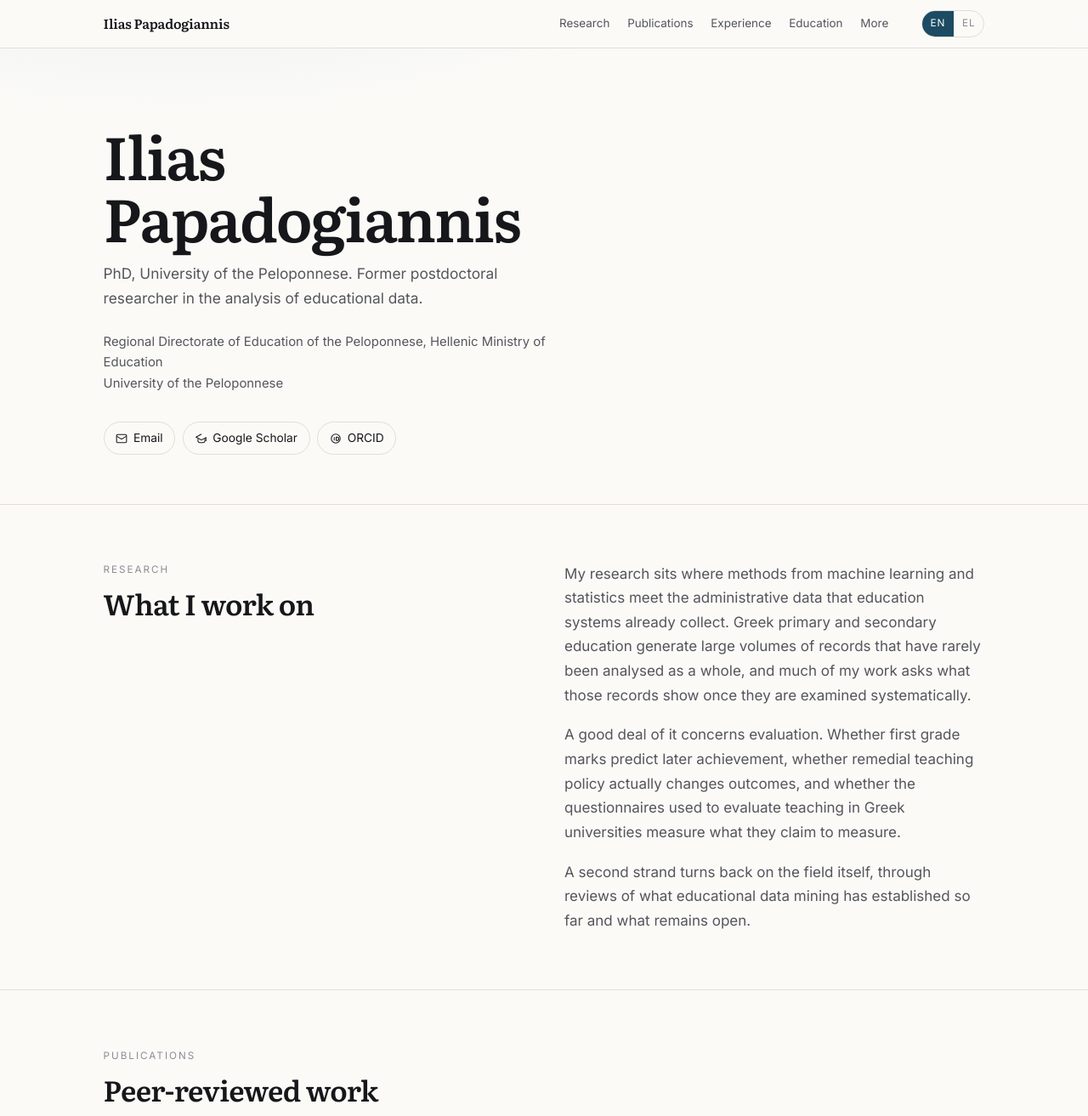
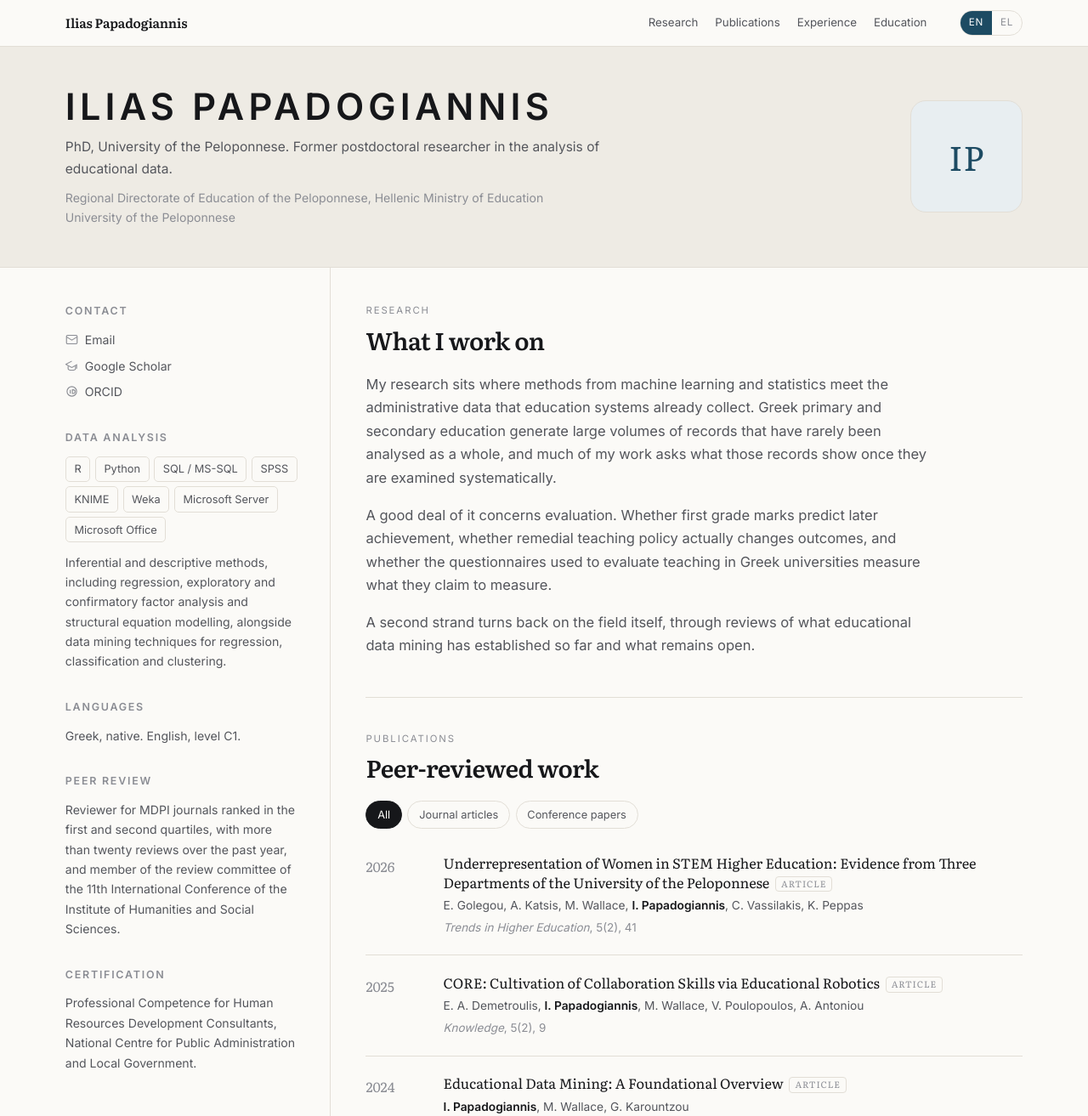
Before and after one commit to hpapadogiannis/cv, a plain HTML site: page index.html in a window 1280 px wide. Shown: the top 1313 px of the page at 85% size. Drawn offline with Linux system fonts and the light colour scheme.

Commit message:
Add files via upload

```diff
--- a/index.html
+++ b/index.html
@@ -10,135 +10,134 @@
 <link href="https://fonts.googleapis.com/css2?family=Literata:ital,opsz,wght@0,7..72,400;0,7..72,600;1,7..72,400&family=Inter:wght@400;500;600&display=swap" rel="stylesheet">
 <style>
 :root{
-  --bg:#fbfaf7; --bg-2:#f3f1ec; --fg:#16171a; --fg-2:#54565c; --fg-3:#8b8d94;
+  --bg:#fbfaf7; --bg-2:#eeebe4; --panel:#f5f3ee; --fg:#16171a; --fg-2:#54565c; --fg-3:#8b8d94;
   --rule:#e2ded6; --accent:#1d4b63; --accent-soft:#e8eef1;
   --serif:"Literata",Georgia,"Times New Roman",serif;
   --sans:"Inter",system-ui,-apple-system,"Segoe UI",sans-serif;
-  --wrap:68rem; --prose:40rem;
+  --wrap:74rem;
 }
 @media (prefers-color-scheme:dark){
   :root{
-    --bg:#111214; --bg-2:#191b1e; --fg:#eceae5; --fg-2:#a9abb1; --fg-3:#787a81;
+    --bg:#111214; --bg-2:#1b1e21; --panel:#191b1e; --fg:#eceae5; --fg-2:#a9abb1; --fg-3:#787a81;
     --rule:#2b2e33; --accent:#8fc3da; --accent-soft:#1c2a31;
   }
 }
 *{box-sizing:border-box}
-html{-webkit-text-size-adjust:100%}
+html{-webkit-text-size-adjust:100%; scroll-behavior:smooth}
 body{
   margin:0; background:var(--bg); color:var(--fg);
-  font-family:var(--sans); font-size:17px; line-height:1.68;
+  font-family:var(--sans); font-size:16.5px; line-height:1.66;
   font-feature-settings:"kern","liga"; -webkit-font-smoothing:antialiased;
 }
 a{color:inherit}
-.wrap{max-width:var(--wrap); margin:0 auto; padding:0 1.6rem}
+.wrap{max-width:var(--wrap); margin:0 auto; padding:0 1.8rem}
 
 /* ---------- top bar ---------- */
-header.bar{
-  position:sticky; top:0; z-index:20; background:color-mix(in srgb,var(--bg) 86%,transparent);
-  backdrop-filter:saturate(1.6) blur(14px); border-bottom:1px solid var(--rule);
-}
-.bar .wrap{display:flex; align-items:center; gap:1.4rem; height:56px}
-.brand{font-family:var(--serif); font-weight:600; font-size:.98rem; letter-spacing:-.01em; white-space:nowrap}
-nav.links{display:flex; gap:1.3rem; margin-left:auto; font-size:.84rem; color:var(--fg-2)}
+header.bar{position:sticky; top:0; z-index:30; background:color-mix(in srgb,var(--bg) 88%,transparent);
+  backdrop-filter:saturate(1.6) blur(14px); border-bottom:1px solid var(--rule)}
+.bar .wrap{display:flex; align-items:center; gap:1.4rem; height:54px}
+.brand{font-family:var(--serif); font-weight:600; font-size:.95rem; letter-spacing:-.01em; white-space:nowrap}
+nav.links{display:flex; gap:1.25rem; margin-left:auto; font-size:.83rem; color:var(--fg-2)}
 nav.links a{text-decoration:none; padding:.2rem 0; border-bottom:1px solid transparent; transition:.15s}
 nav.links a:hover{color:var(--fg); border-bottom-color:var(--accent)}
 .langs{display:flex; border:1px solid var(--rule); border-radius:999px; overflow:hidden; margin-left:1rem}
-.langs button{
-  font:inherit; font-size:.74rem; letter-spacing:.07em; text-transform:uppercase;
-  padding:.3rem .62rem; background:transparent; color:var(--fg-3); border:0; cursor:pointer; transition:.15s;
-}
+.langs button{font:inherit; font-size:.73rem; letter-spacing:.07em; text-transform:uppercase;
+  padding:.3rem .62rem; background:transparent; color:var(--fg-3); border:0; cursor:pointer; transition:.15s}
 .langs button[aria-pressed="true"]{background:var(--accent); color:#fff}
 @media (prefers-color-scheme:dark){.langs button[aria-pressed="true"]{color:#0f1417}}
-@media(max-width:760px){nav.links{display:none}}
+@media(max-width:820px){nav.links{display:none}}
 
-/* ---------- hero ---------- */
-.hero{padding:5.5rem 0 3.6rem; border-bottom:1px solid var(--rule); position:relative; overflow:hidden}
-.hero::before{
-  content:""; position:absolute; inset:-30% -10% auto -10%; height:120%;
-  background:radial-gradient(60% 55% at 22% 0%,var(--accent-soft),transparent 70%);
-  opacity:.75; pointer-events:none;
+/* ---------- name band ---------- */
+.band{background:var(--bg-2); border-bottom:1px solid var(--rule)}
+.band .wrap{display:flex; align-items:center; gap:2.5rem; padding-top:2.9rem; padding-bottom:2.9rem}
+.bandtext{min-width:0; flex:1}
+h1{
+  font-family:var(--sans); font-weight:600; text-transform:uppercase;
+  letter-spacing:.12em; line-height:1.14;
+  font-size:clamp(1.55rem,4.1vw,2.7rem); margin:0 0 .6rem;
 }
-.hero .wrap{position:relative}
-h1{
-  font-family:var(--serif); font-weight:600; letter-spacing:-.025em; line-height:1.04;
-  font-size:clamp(2.5rem,7vw,4.4rem); margin:0 0 1rem; max-width:14ch;
+.role{font-size:.97rem; color:var(--fg-2); margin:0 0 .25rem; max-width:40rem}
+.affil{font-size:.88rem; color:var(--fg-3); margin:.55rem 0 0}
+.affil span{display:block}
+.portrait{
+  flex:none; width:132px; height:132px; border-radius:18px; overflow:hidden;
+  background:var(--accent-soft); display:grid; place-items:center; border:1px solid var(--rule);
 }
-.role{font-size:1.08rem; color:var(--fg-2); max-width:34rem; margin:0 0 1.5rem}
-.affil{font-size:.93rem; color:var(--fg-2); margin:0 0 2rem; max-width:34rem}
-.affil span{display:block}
-.idlinks{display:flex; flex-wrap:wrap; gap:.55rem}
-.idlinks a{
-  display:inline-flex; align-items:center; gap:.42rem; text-decoration:none;
-  font-size:.86rem; padding:.42rem .85rem; border:1px solid var(--rule);
-  border-radius:999px; background:var(--bg); transition:.15s;
+.portrait img{width:100%; height:100%; object-fit:cover; display:block}
+.monogram{font-family:var(--serif); font-size:2.5rem; color:var(--accent); letter-spacing:.02em}
+@media(max-width:700px){
+  .band .wrap{flex-direction:column-reverse; align-items:flex-start; gap:1.5rem}
+  .portrait{width:104px; height:104px}
 }
-.idlinks a:hover{border-color:var(--accent); color:var(--accent)}
-.idlinks svg{width:14px; height:14px; flex:none}
 
-/* ---------- sections ---------- */
-section{padding:4.2rem 0; border-bottom:1px solid var(--rule)}
-.label{
-  font-size:.73rem; letter-spacing:.17em; text-transform:uppercase;
-  color:var(--fg-3); margin:0 0 .6rem;
+/* ---------- two columns ---------- */
+.body{display:grid; grid-template-columns:19.5rem minmax(0,1fr); gap:0; align-items:start}
+.side{
+  position:sticky; top:54px; padding:2.6rem 2.2rem 3rem 0;
+  border-right:1px solid var(--rule); align-self:stretch;
 }
-h2{
-  font-family:var(--serif); font-weight:600; letter-spacing:-.018em;
-  font-size:clamp(1.6rem,3.4vw,2.1rem); margin:0 0 1.8rem; line-height:1.15;
+.main{padding:2.6rem 0 3rem 2.6rem; min-width:0}
+@media(max-width:900px){
+  .body{grid-template-columns:1fr}
+  .side{position:static; border-right:0; border-bottom:1px solid var(--rule); padding:2.2rem 0}
+  .main{padding:2.2rem 0 3rem}
 }
-.prose{max-width:var(--prose)}
-.prose p{margin:0 0 1.15rem; color:var(--fg-2)}
+
+/* ---------- blocks ---------- */
+.label{font-size:.71rem; letter-spacing:.17em; text-transform:uppercase; color:var(--fg-3); margin:0 0 .5rem}
+h2{font-family:var(--serif); font-weight:600; letter-spacing:-.018em;
+  font-size:clamp(1.42rem,2.8vw,1.78rem); margin:0 0 1.4rem; line-height:1.18}
+section{padding:0 0 2.9rem}
+section + section{padding-top:2.4rem; border-top:1px solid var(--rule)}
+.prose p{margin:0 0 1.05rem; color:var(--fg-2); max-width:42rem}
 .prose p:last-child{margin-bottom:0}
-.cols{display:grid; grid-template-columns:minmax(0,1fr) minmax(0,1fr); gap:3rem}
-@media(max-width:800px){.cols{grid-template-columns:1fr; gap:2.4rem}}
+
+.sideblock{margin:0 0 2rem}
+.sideblock:last-child{margin-bottom:0}
+.sideblock h3{font-family:var(--sans); font-weight:600; font-size:.78rem; letter-spacing:.14em;
+  text-transform:uppercase; color:var(--fg-3); margin:0 0 .7rem}
+.sideblock p{font-size:.88rem; color:var(--fg-2); margin:0}
+.idlinks{display:flex; flex-direction:column; gap:.45rem}
+.idlinks a{display:inline-flex; align-items:center; gap:.5rem; text-decoration:none; font-size:.88rem; color:var(--fg-2); transition:.15s}
+.idlinks a:hover{color:var(--accent)}
+.idlinks svg{width:15px; height:15px; flex:none; color:var(--fg-3)}
+.chips{display:flex; flex-wrap:wrap; gap:.35rem}
+.chip{font-size:.8rem; padding:.22rem .6rem; border:1px solid var(--rule); border-radius:5px; color:var(--fg-2)}
 
 /* ---------- publications ---------- */
-.filters{display:flex; flex-wrap:wrap; gap:.45rem; margin:0 0 2.2rem}
-.filters button{
-  font:inherit; font-size:.82rem; padding:.35rem .85rem; border-radius:999px; cursor:pointer;
-  border:1px solid var(--rule); background:transparent; color:var(--fg-2); transition:.15s;
-}
+.filters{display:flex; flex-wrap:wrap; gap:.4rem; margin:0 0 1.8rem}
+.filters button{font:inherit; font-size:.8rem; padding:.3rem .8rem; border-radius:999px; cursor:pointer;
+  border:1px solid var(--rule); background:transparent; color:var(--fg-2); transition:.15s}
 .filters button:hover{color:var(--fg)}
 .filters button[aria-pressed="true"]{background:var(--fg); color:var(--bg); border-color:var(--fg)}
-.pubyear{display:grid; grid-template-columns:5.5rem minmax(0,1fr); gap:1.6rem; padding:1.5rem 0; border-top:1px solid var(--rule)}
-.pubyear:first-of-type{border-top:0}
-.yr{font-family:var(--serif); font-size:1.05rem; color:var(--fg-3); padding-top:.15rem}
-.pub{margin:0 0 1.6rem}
+.pubyear{display:grid; grid-template-columns:4.4rem minmax(0,1fr); gap:1.3rem; padding:1.3rem 0; border-top:1px solid var(--rule)}
+.pubyear:first-of-type{border-top:0; padding-top:0}
+.yr{font-family:var(--serif); font-size:1rem; color:var(--fg-3); padding-top:.1rem}
+.pub{margin:0 0 1.45rem}
 .pub:last-child{margin-bottom:0}
-.pub .t{font-family:var(--serif); font-size:1.06rem; line-height:1.4; margin:0 0 .3rem}
+.pub .t{font-family:var(--serif); font-size:1.02rem; line-height:1.4; margin:0 0 .28rem}
 .pub .t a{text-decoration:none; background-image:linear-gradient(var(--accent),var(--accent));
   background-size:0% 1px; background-repeat:no-repeat; background-position:0 95%; transition:background-size .22s}
 .pub .t a:hover{background-size:100% 1px; color:var(--accent)}
-.pub .a{font-size:.88rem; color:var(--fg-2); margin:0 0 .22rem}
+.pub .a{font-size:.86rem; color:var(--fg-2); margin:0 0 .2rem}
 .pub .a strong{font-weight:600; color:var(--fg)}
-.pub .v{font-size:.86rem; color:var(--fg-3); margin:0}
+.pub .v{font-size:.84rem; color:var(--fg-3); margin:0}
 .pub .v em{font-style:italic}
-.tag{
-  display:inline-block; font-size:.68rem; letter-spacing:.08em; text-transform:uppercase;
-  color:var(--fg-3); border:1px solid var(--rule); border-radius:4px; padding:.05rem .4rem; margin-left:.45rem;
-  vertical-align:.1em;
-}
-@media(max-width:620px){.pubyear{grid-template-columns:1fr; gap:.5rem} .yr{padding-top:0}}
+.tag{display:inline-block; font-size:.66rem; letter-spacing:.08em; text-transform:uppercase;
+  color:var(--fg-3); border:1px solid var(--rule); border-radius:4px; padding:.05rem .38rem; margin-left:.42rem; vertical-align:.1em}
+@media(max-width:620px){.pubyear{grid-template-columns:1fr; gap:.45rem} .yr{padding-top:0}}
 
 /* ---------- timeline ---------- */
-.tl{margin:0}
-.item{display:grid; grid-template-columns:7.5rem minmax(0,1fr); gap:1.6rem; padding:1.3rem 0; border-top:1px solid var(--rule)}
+.tl{margin:0; position:relative}
+.item{display:grid; grid-template-columns:6.8rem minmax(0,1fr); gap:1.4rem; padding:1.15rem 0; border-top:1px solid var(--rule)}
 .item:first-child{border-top:0; padding-top:0}
-.when{font-size:.84rem; color:var(--fg-3); font-variant-numeric:tabular-nums; padding-top:.2rem}
-.what h3{font-family:var(--sans); font-weight:600; font-size:.99rem; margin:0 0 .18rem; line-height:1.4}
-.what .org{font-size:.88rem; color:var(--fg-2); margin:0 0 .4rem}
-.what p.d{font-size:.89rem; color:var(--fg-2); margin:0}
-@media(max-width:620px){.item{grid-template-columns:1fr; gap:.35rem}}
+.when{font-size:.82rem; color:var(--fg-3); font-variant-numeric:tabular-nums; padding-top:.18rem}
+.what h3{font-family:var(--sans); font-weight:600; font-size:.96rem; margin:0 0 .16rem; line-height:1.4}
+.what .org{font-size:.86rem; color:var(--fg-2); margin:0 0 .35rem}
+.what p.d{font-size:.87rem; color:var(--fg-2); margin:0; max-width:40rem}
+@media(max-width:620px){.item{grid-template-columns:1fr; gap:.3rem}}
 
-/* ---------- skills ---------- */
-.chips{display:flex; flex-wrap:wrap; gap:.45rem; margin:.7rem 0 0}
-.chip{font-size:.84rem; padding:.3rem .72rem; border:1px solid var(--rule); border-radius:6px; color:var(--fg-2)}
-.kv{margin:0 0 1.6rem}
-.kv:last-child{margin-bottom:0}
-.kv h3{font-family:var(--sans); font-weight:600; font-size:.99rem; margin:0 0 .3rem}
-.kv p{font-size:.9rem; color:var(--fg-2); margin:0}
-
-/* ---------- footer ---------- */
-footer{padding:3rem 0 4rem; font-size:.85rem; color:var(--fg-3)}
+footer{border-top:1px solid var(--rule); padding:2rem 0 3rem; font-size:.84rem; color:var(--fg-3)}
 footer a{color:var(--fg-2)}
 footer .fl{display:flex; flex-wrap:wrap; gap:1.2rem; justify-content:space-between}
 ::selection{background:var(--accent); color:#fff}
@@ -154,7 +153,6 @@ footer .fl{display:flex; flex-wrap:wrap; gap:1.2rem; justify-content:space-betwe
       <a href="#publications" data-t="nav_pubs"></a>
       <a href="#experience" data-t="nav_exp"></a>
       <a href="#education" data-t="nav_edu"></a>
-      <a href="#contact" data-t="nav_contact"></a>
     </nav>
     <div class="langs">
       <button type="button" data-lang="en" aria-pressed="true">EN</button>
@@ -163,11 +161,25 @@ footer .fl{display:flex; flex-wrap:wrap; gap:1.2rem; justify-content:space-betwe
   </div>
 </header>
 
-<div class="hero">
+<div class="band">
   <div class="wrap">
+    <div class="bandtext">
       <h1 data-t="name"></h1>
       <p class="role" data-t="role"></p>
       <p class="affil"><span data-t="affil1"></span><span data-t="affil2"></span></p>
+    </div>
+    <!-- To use a photo, put photo.jpg next to this file and swap the span below for:
+         <img src="photo.jpg" alt=""> -->
+    <div class="portrait"><span class="monogram" data-t="mono"></span></div>
+  </div>
+</div>
+
+<div class="wrap">
+  <div class="body">
+
+    <aside class="side">
+      <div class="sideblock">
+        <h3 data-t="s_contact"></h3>
         <div class="idlinks">
           <a href="mailto:hpapadogiannis@gmail.com">
             <svg viewBox="0 0 24 24" fill="none" stroke="currentColor" stroke-width="1.8"><rect x="2" y="4" width="20" height="16" rx="2"/><path d="m2 7 10 6 10-6"/></svg>
@@ -180,20 +192,33 @@ footer .fl{display:flex; flex-wrap:wrap; gap:1.2rem; justify-content:space-betwe
             ORCID</a>
         </div>
       </div>
+      <div class="sideblock">
+        <h3 data-t="k_skills"></h3>
+        <div class="chips" id="skillChips"></div>
+        <p style="margin-top:.7rem" data-t="k_skills_d"></p>
       </div>
+      <div class="sideblock">
+        <h3 data-t="k_lang"></h3>
+        <p data-t="k_lang_d"></p>
+      </div>
+      <div class="sideblock">
+        <h3 data-t="k_review"></h3>
+        <p data-t="k_review_d"></p>
+      </div>
+      <div class="sideblock">
+        <h3 data-t="k_cert"></h3>
+        <p data-t="k_cert_d"></p>
+      </div>
+    </aside>
 
+    <main class="main">
       <section id="research">
-  <div class="wrap cols">
-    <div>
         <p class="label" data-t="lab_research"></p>
         <h2 data-t="h_research"></h2>
-    </div>
         <div class="prose" id="researchProse"></div>
-  </div>
       </section>
 
       <section id="publications">
-  <div class="wrap">
         <p class="label" data-t="lab_pubs"></p>
         <h2 data-t="h_pubs"></h2>
         <div class="filters">
@@ -202,56 +227,23 @@ footer .fl{display:flex; flex-wrap:wrap; gap:1.2rem; justify-content:space-betwe
           <button type="button" data-f="conference" aria-pressed="false"></button>
         </div>
         <div id="pubs"></div>
-  </div>
       </section>
 
       <section id="experience">
-  <div class="wrap cols">
-    <div>
         <p class="label" data-t="lab_exp"></p>
         <h2 data-t="h_exp"></h2>
-    </div>
         <div class="tl" id="expList"></div>
-  </div>
       </section>
 
       <section id="education">
-  <div class="wrap cols">
-    <div>
         <p class="label" data-t="lab_edu"></p>
         <h2 data-t="h_edu"></h2>
-    </div>
         <div class="tl" id="eduList"></div>
-  </div>
       </section>
+    </main>
 
-<section id="contact">
-  <div class="wrap cols">
-    <div>
-      <p class="label" data-t="lab_more"></p>
-      <h2 data-t="h_more"></h2>
-    </div>
-    <div>
-      <div class="kv">
-        <h3 data-t="k_skills"></h3>
-        <p data-t="k_skills_d"></p>
-        <div class="chips" id="skillChips"></div>
-      </div>
-      <div class="kv">
-        <h3 data-t="k_lang"></h3>
-        <p data-t="k_lang_d"></p>
-      </div>
-      <div class="kv">
-        <h3 data-t="k_review"></h3>
-        <p data-t="k_review_d"></p>
-      </div>
-      <div class="kv">
-        <h3 data-t="k_cert"></h3>
-        <p data-t="k_cert_d"></p>
   </div>
 </div>
-  </div>
-</section>
 
 <footer>
   <div class="wrap fl">
@@ -344,7 +336,7 @@ const T = {
   role:"PhD, University of the Peloponnese. Former postdoctoral researcher in the analysis of educational data.",
   affil1:"Regional Directorate of Education of the Peloponnese, Hellenic Ministry of Education",
   affil2:"University of the Peloponnese",
-  l_email:"Email",
+  l_email:"Email", s_contact:"Contact", mono:"IP",
   lab_research:"Research", h_research:"What I work on",
   research:[
    "My research sits where methods from machine learning and statistics meet the administrative data that education systems already collect. Greek primary and secondary education generate large volumes of records that have rarely been analysed as a whole, and much of my work asks what those records show once they are examined systematically.",
@@ -369,16 +361,16 @@ const T = {
   role:"Διδάκτωρ Πανεπιστημίου Πελοποννήσου. Πρώην μεταδιδακτορικός ερευνητής στην ανάλυση εκπαιδευτικών δεδομένων.",
   affil1:"Περιφερειακή Διεύθυνση Εκπαίδευσης Πελοποννήσου, Υπουργείο Παιδείας",
   affil2:"Πανεπιστήμιο Πελοποννήσου",
-  l_email:"Επικοινωνία",
+  l_email:"Email", s_contact:"Επικοινωνία", mono:"ΗΠ",
   lab_research:"Έρευνα", h_research:"Με τι ασχολούμαι",
   research:[
    "Η έρευνά μου τοποθετείται εκεί όπου οι μέθοδοι της μηχανικής μάθησης και της στατιστικής συναντούν τα διοικητικά δεδομένα που ήδη συγκεντρώνουν τα εκπαιδευτικά συστήματα. Η ελληνική πρωτοβάθμια και δευτεροβάθμια εκπαίδευση παράγει τεράστιο όγκο εγγραφών που σπάνια αναλύθηκαν συνολικά, και μεγάλο μέρος της δουλειάς μου ρωτά τι δείχνουν αυτές οι εγγραφές όταν εξεταστούν συστηματικά.",
    "Αρκετό από αυτό αφορά την αξιολόγηση. Αν οι βαθμοί της πρώτης τάξης προβλέπουν τη μετέπειτα επίδοση, αν η πολιτική της ενισχυτικής διδασκαλίας μεταβάλλει πράγματι τα αποτελέσματα, και αν τα ερωτηματολόγια που χρησιμοποιούνται για την αξιολόγηση του διδακτικού έργου στα ελληνικά πανεπιστήμια μετρούν όσα ισχυρίζονται ότι μετρούν.",
    "Μια δεύτερη γραμμή στρέφεται στο ίδιο το πεδίο, μέσα από ανασκοπήσεις για όσα έχει εδραιώσει ως τώρα η εξόρυξη εκπαιδευτικών δεδομένων και για όσα παραμένουν ανοιχτά."
   ],
-  lab_pubs:"Δημοσιεύσεις", h_pubs:"Εργασίες σε περιοδικά με κριτές",
+  lab_pubs:"Δημοσιεύσεις", h_pubs:"Εργασίες με κρίση",
   f_all:"Όλες", f_journal:"Άρθρα σε περιοδικά", f_conference:"Ανακοινώσεις σε συνέδρια",
-  lab_exp:"Εμπειρία", h_exp:"Απασχόληση",
+  lab_exp:"Εμπειρία", h_exp:"Θέσεις",
   lab_edu:"Σπουδές", h_edu:"Εκπαίδευση",
   lab_more:"Περισσότερα", h_more:"Δεξιότητες, κρίσεις και πιστοποίηση",
   k_skills:"Ανάλυση δεδομένων", k_skills_d:"Επαγωγικές και περιγραφικές μέθοδοι, όπως παλινδρόμηση, διερευνητική και επιβεβαιωτική ανάλυση παραγόντων και μοντέλα δομικών εξισώσεων, μαζί με τεχνικές εξόρυξης δεδομένων για παλινδρόμηση, ταξινόμηση και ομαδοποίηση.",
```
Lines whose indentation alone changed are shown as unchanged.
